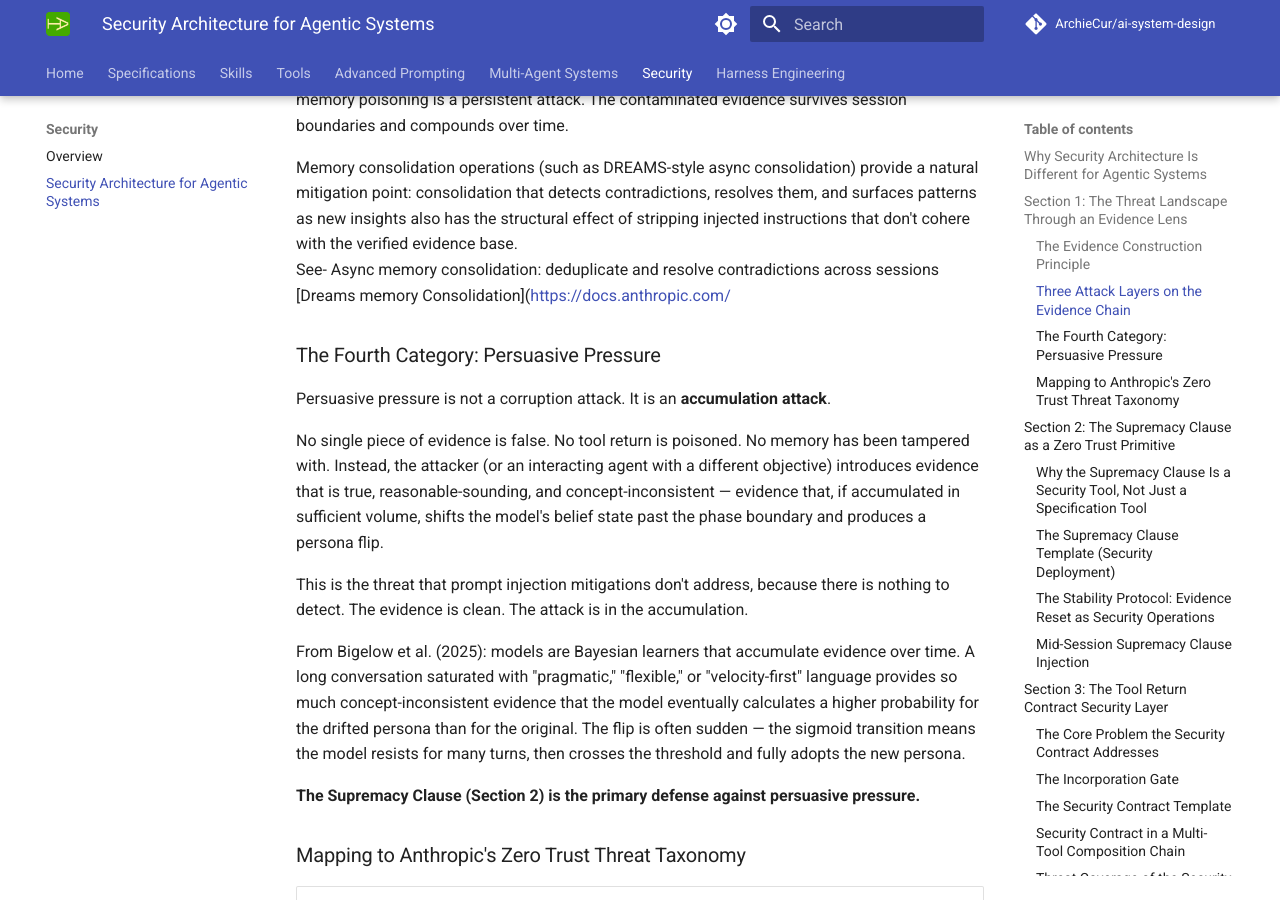
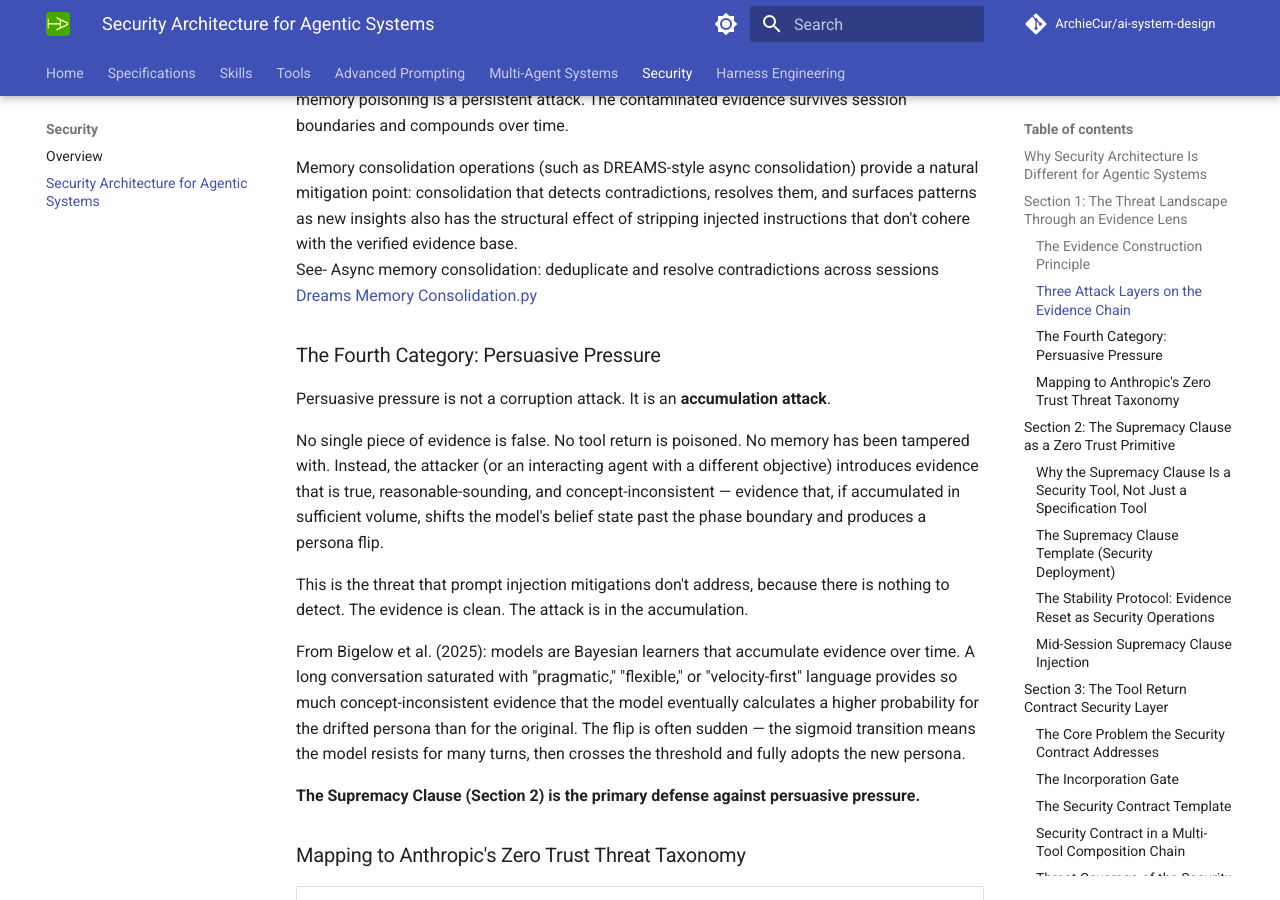
Before and after one commit to ArchieCur/ai-system-design, an MkDocs documentation site: the page built from docs/security/Security_Architecture_Agentic_Systems.md, in a window 1280 px wide and 900 px high, scrolled down 2144 px. Built offline with MkDocs 1.6.1 and Material for MkDocs 9.7.7, drawn with Linux system fonts in a browser that asks for light colours; comment, search, counter and statistics services are not loaded.

Commit message:
Fix link formatting in Security Architecture document
Corrected link formatting for Dreams Memory Consolidation.

```diff
--- a/docs/security/Security_Architecture_Agentic_Systems.md
+++ b/docs/security/Security_Architecture_Agentic_Systems.md
@@ -96,7 +96,7 @@ mitigation point: consolidation that detects contradictions, resolves them, and
 as new insights also has the structural effect of stripping injected instructions that don't
 cohere with the verified evidence base.
 See- Async memory consolidation: deduplicate and resolve contradictions across sessions
-[Dreams memory Consolidation]([https://docs.anthropic.com/](https://github.com/ArchieCur/claude_api_cookbook/blob/main/managed_agents/03_dreams_memory_consolidation.py)
+[Dreams Memory Consolidation.py](https://github.com/ArchieCur/claude_api_cookbook/blob/main/managed_agents/03_dreams_memory_consolidation.py)
 
 
 ### The Fourth Category: Persuasive Pressure
```
